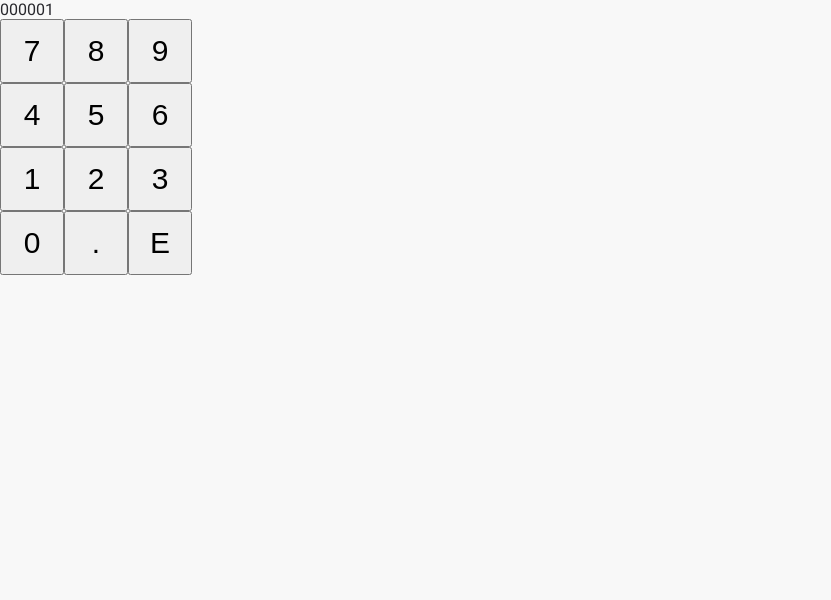
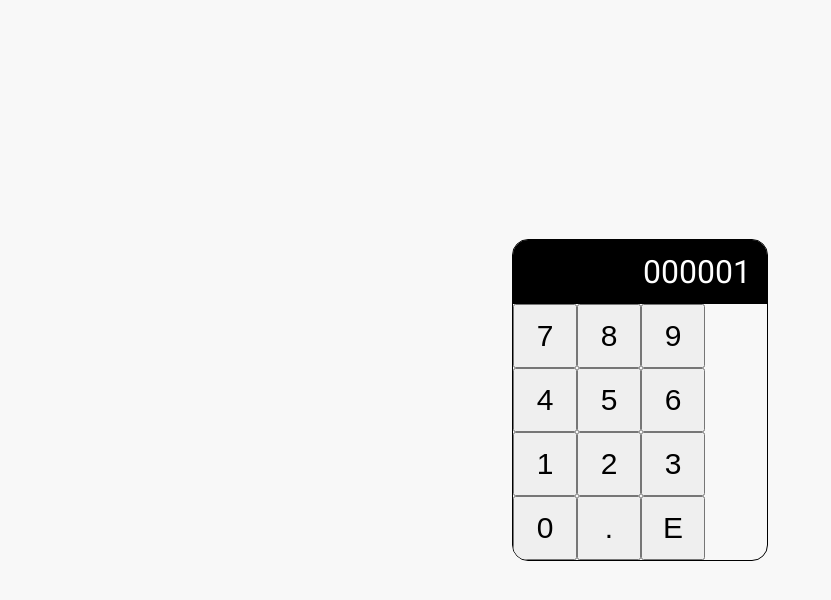
Before and after one commit to kortkamp/rpn-calc, a React (Create React App) app: page / in a window 1280 px wide. Shown: the top 600 px of the page, without its empty margins (0-831 px from the left). Built offline with nearby package versions, Linux system fonts and the light colour scheme.

Commit message:
feat: style calc

```diff
--- a/src/App.tsx
+++ b/src/App.tsx
@@ -1,10 +1,11 @@
 import {Display } from './components/Display'
 import { Keyboard } from './components/Keyboard'
 
+import './styles/calc.scss'
 
 function App() {
   return (
-    <div>
+    <div className='calc'>
 
       <Display />
       <Keyboard />
--- a/src/components/Display.tsx
+++ b/src/components/Display.tsx
@@ -1,9 +1,10 @@
+import '../styles/display.scss'
+
 export function Display(){
 
 
-
   return(
-    <div className='calc-screen'>
+    <div className='calc-display'>
       000001
     </div>
   )
--- /dev/null
+++ b/src/styles/calc.scss
@@ -0,0 +1,10 @@
+.calc {
+  width: 256px;
+
+  border: 1px solid black;
+
+  border-radius: 16px;
+
+  overflow: hidden;
+
+}
--- /dev/null
+++ b/src/styles/display.scss
@@ -0,0 +1,15 @@
+.calc-display {
+  background: black;
+  color: white;
+  height: 64px;
+
+  display: flex;
+  align-items: center;
+  justify-content: flex-end;
+
+  padding: 0 16px;
+
+
+
+  font-size: 32px;
+}
--- a/src/styles/global.scss
+++ b/src/styles/global.scss
@@ -10,4 +10,10 @@ body {
   background: #f8f8f8;
   color: #29292e;
   font-family: 'Roboto' , sans-serif;
+
+  height: 100vh;
+
+  display: flex;
+  justify-content: center;
+  align-items: center;
 }
```
